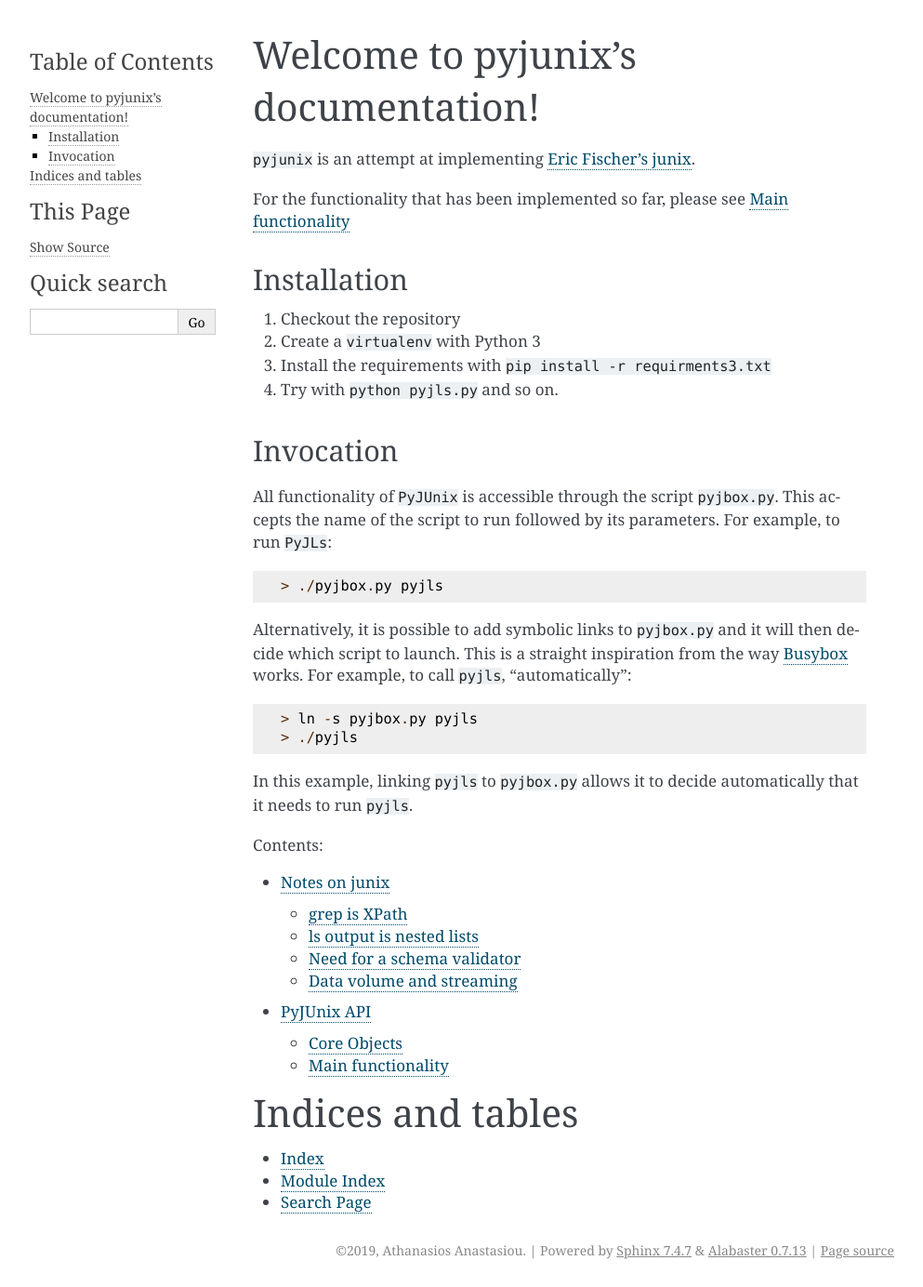
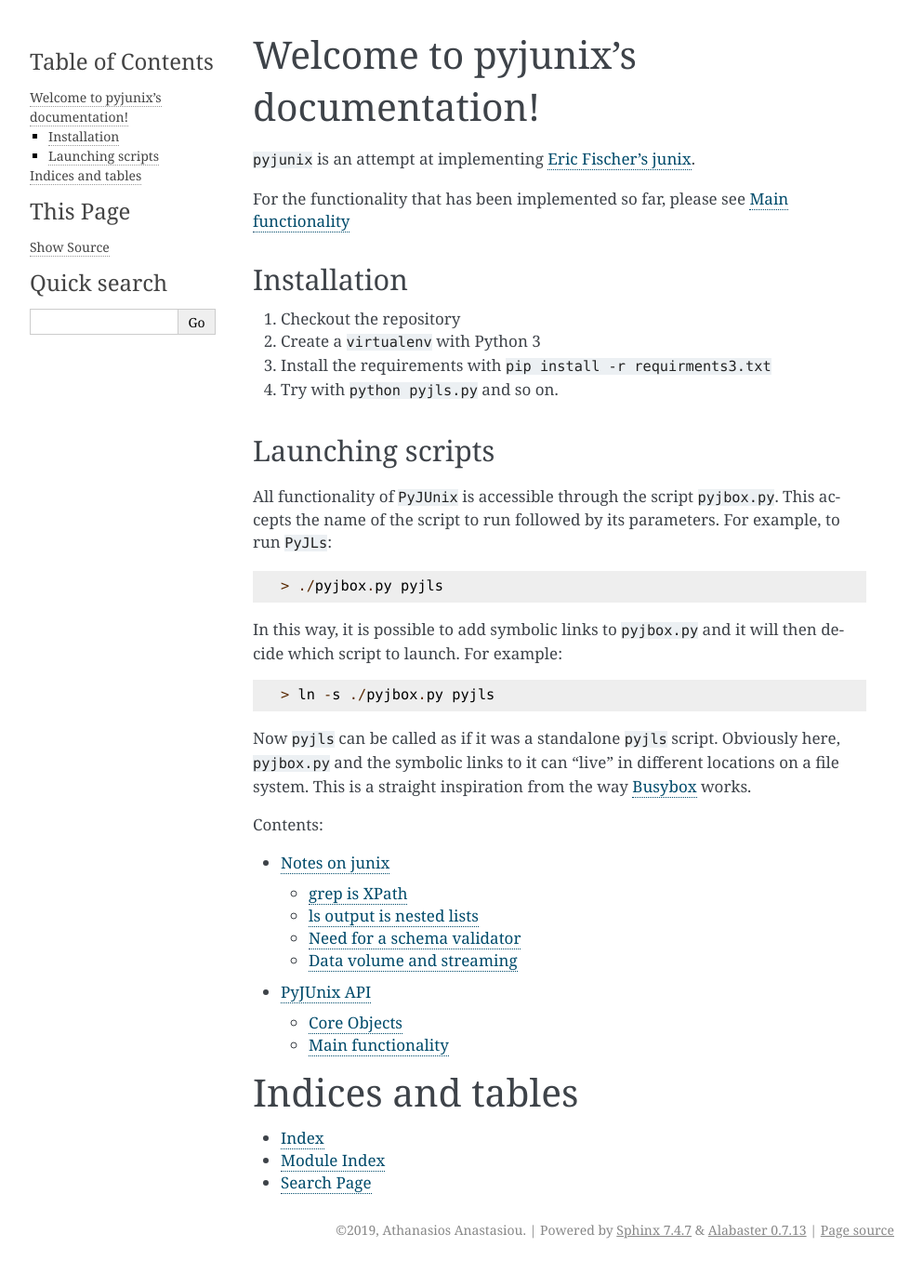
Before and after one commit to aanastasiou/pyjunix, a Sphinx documentation site: the page built from doc/source/index.rst, in a window 1280 px wide. Shown: the whole page at 93% size, without its empty margins (148-1141 px from the left). Built offline with Sphinx 7.4.7, drawn with Linux system fonts in a browser that asks for light colours; after the commit the page ends 1362 px from its top, so only the background shows below that.

Commit message:
Finalised the pyjbox integration

```diff
--- a/doc/source/index.rst
+++ b/doc/source/index.rst
@@ -18,8 +18,8 @@ Installation
 3. Install the requirements with ``pip install -r requirments3.txt``
 4. Try with ``python pyjls.py`` and so on.
 
-Invocation
-----------
+Launching scripts
+-----------------
 
 All functionality of ``PyJUnix`` is accessible through the script ``pyjbox.py``. This accepts the name of the script
 to run followed by its parameters. For example, to run ``PyJLs``:
@@ -28,18 +28,16 @@ to run followed by its parameters. For example, to run ``PyJLs``:
 
     > ./pyjbox.py pyjls
 
-Alternatively, it is possible to add symbolic links to ``pyjbox.py`` and it will then decide which script to launch.
-This is a straight inspiration from the way `Busybox <https://busybox.net/>`_ works. For example, to call ``pyjls``,
-"automatically":
+In this way, it is possible to add symbolic links to ``pyjbox.py`` and it will then decide which script to launch. For
+example:
 
 ::
 
-    > ln -s pyjbox.py pyjls
-    > ./pyjls
+    > ln -s ./pyjbox.py pyjls
 
-In this example, linking ``pyjls`` to ``pyjbox.py`` allows it to decide automatically that it needs to run ``pyjls``.
-
-
+Now ``pyjls`` can be called as if it was a standalone ``pyjls`` script. Obviously here, ``pyjbox.py`` and the symbolic
+links to it can "live" in different locations on a file system. This is a straight inspiration from the way
+`Busybox <https://busybox.net/>`_ works.
 
 
 .. toctree::
```
Also changed, not shown: README.md (+18 -15 lines), pyjbox.py (+11 -10 lines).
